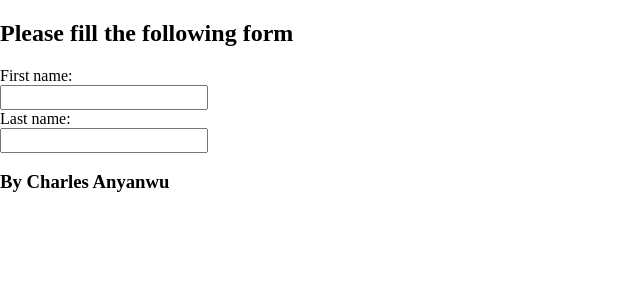
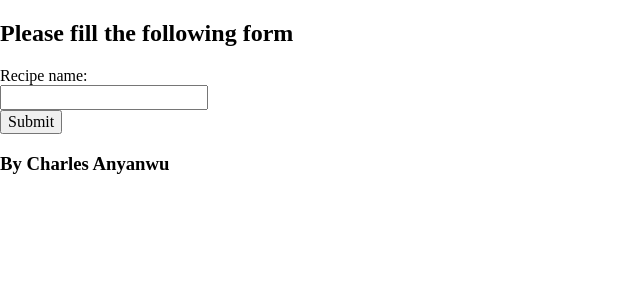
Before and after one commit to charlescna/FInalProjectFlask, a Flask app: template templates/add_recipe_manual.html in a window 1280 px wide. Shown: the part 221-521 px from the top of the page, without its empty margins (0-640 px from the left). Run offline with Flask 3, Linux system fonts and the light colour scheme; the template is opened without the code that fills it, so the values that code supplies are empty; some libraries are stand-ins or nearby versions.

Commit message:
added POST and GET methods to the add_recipe and local host http action from input to the form in add_recipe_manual.html

```diff
--- a/application.py
+++ b/application.py
@@ -6,9 +6,14 @@ app = Flask(__name__)
 def hello_world():
     return render_template('index.html')
 
-@app.route('/add_recipe')
+@app.route('/add_recipe', methods = ['POST', 'GET'])
 def add_recipe():
-    return render_template('index.html')
+    if request.method == 'POST':
+        rname = request.form['rname']
+        print(rname)
+        return "Recipe added successfully"
+    else:
+        return render_template('add_recipe_manual.html')
 
 
 @app.route('/variabletest/<name>')
--- a/templates/add_recipe_manual.html
+++ b/templates/add_recipe_manual.html
@@ -17,10 +17,9 @@ Please fill the following form
 {% endblock %}
 
 {% block H2_Content %}
- <form>
-  <label for="fname">First name:</label><br>
-  <input type="text" id="fname" name="fname"><br>
-  <label for="lname">Last name:</label><br>
-  <input type="text" id="lname" name="lname">
+ <form action = "http://localhost:5000/add_recipe" method = "post">
+  <label for="rname">Recipe name:</label><br>
+  <input type="text" id="rname" name="rname"><br>
+  <input type="submit" value="Submit">
 </form>
 {% endblock %}
```
